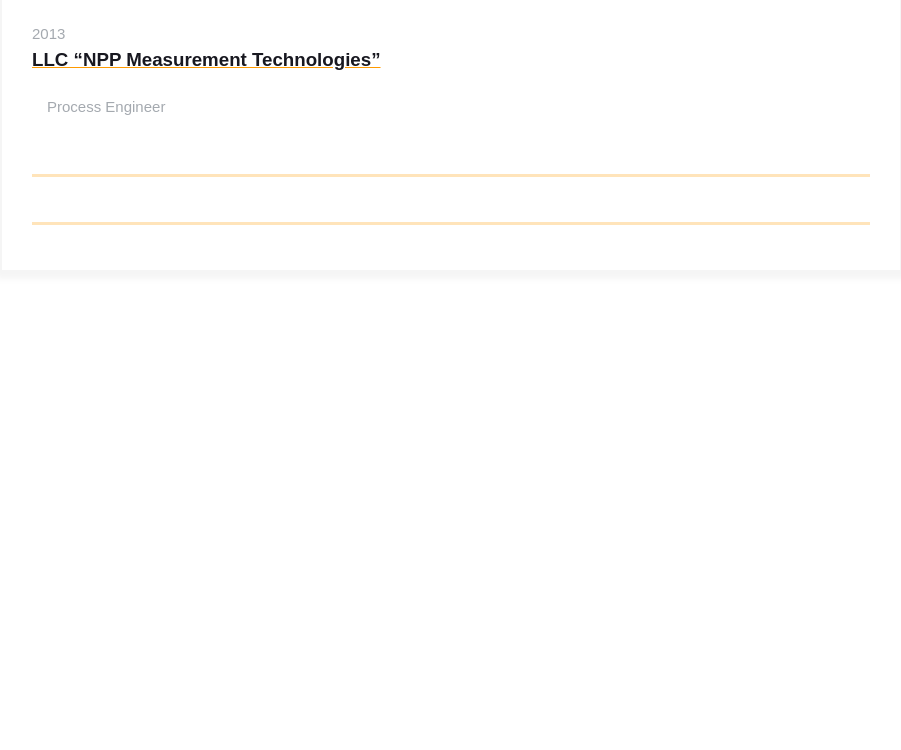
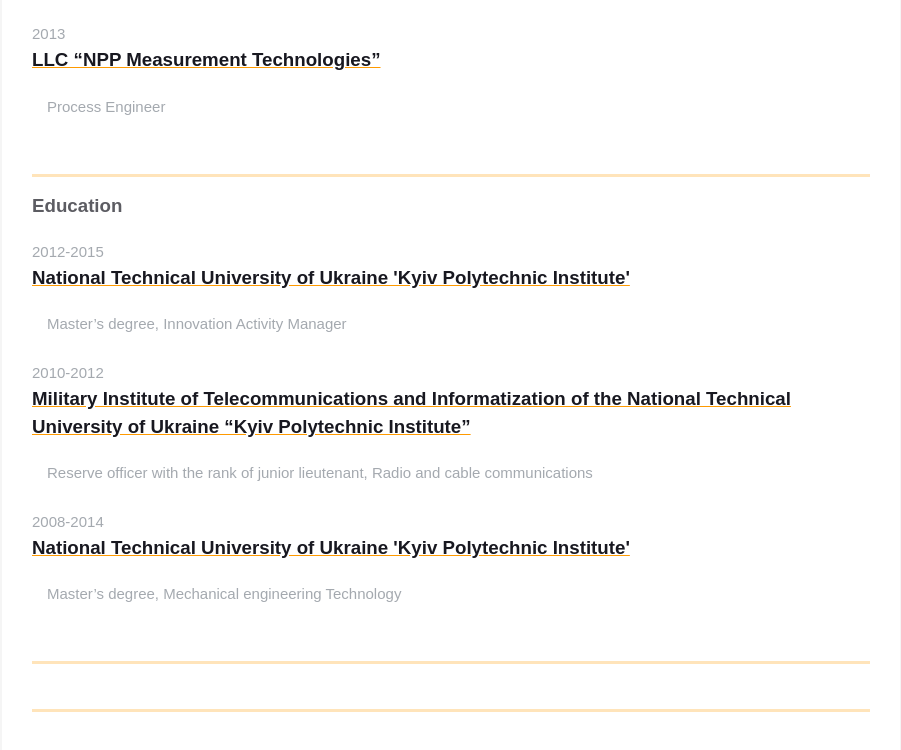
Before and after one commit to Poryvai/homepage, a plain HTML site: page index.html in a window 1280 px wide. Shown: the part 1146-1896 px from the top of the page, without its empty margins (189-1090 px from the left). Before the commit the page ends 1467 px from the top, so only its background shows below. Drawn offline with Linux system fonts and the light colour scheme.

Commit message:
Added education section with academic background

```diff
--- a/index.html
+++ b/index.html
@@ -213,6 +213,46 @@
             </div>
         </div>
 
+        <div class="container">
+            <div class="resume__block">
+                <div class="main-info fh">
+                    <div class="experiences">
+                        <h3 class="experiences__header">Education</h3>
+
+                        <div class="experiences__company">
+                            <div class="experiences__company-header">
+                                <span class="experiences__company-header-durability">2012-2015</span>
+                                <h3 class="experiences__company-header-name">National Technical University of Ukraine 'Kyiv Polytechnic Institute'</h3>
+                            </div>
+                            <div class="experiences__company-project">
+                                <span class="experiences__company-project-role">Master’s degree, Innovation Activity Manager</span>
+                            </div>
+                        </div>
+
+                        <div class="experiences__company">
+                            <div class="experiences__company-header">
+                                <span class="experiences__company-header-durability">2010-2012</span>
+                                <h3 class="experiences__company-header-name">Military Institute of Telecommunications and Informatization of the National Technical University of Ukraine “Kyiv Polytechnic Institute”</h3>
+                            </div>
+                            <div class="experiences__company-project">
+                                <span class="experiences__company-project-role">Reserve officer with the rank of junior lieutenant, Radio and cable communications</span>
+                            </div>
+                        </div>
+
+                        <div class="experiences__company">
+                            <div class="experiences__company-header">
+                                <span class="experiences__company-header-durability">2008-2014</span>
+                                <h3 class="experiences__company-header-name">National Technical University of Ukraine 'Kyiv Polytechnic Institute'</h3>
+                            </div>
+                            <div class="experiences__company-project">
+                                <span class="experiences__company-project-role">Master’s degree, Mechanical engineering Technology</span>
+                            </div>
+                        </div>
+                    </div>
+                </div>
+            </div>
+        </div>
+
         <!-- Additional Info Block -->
         <div class="container">
             <div class="resume__block">
```
